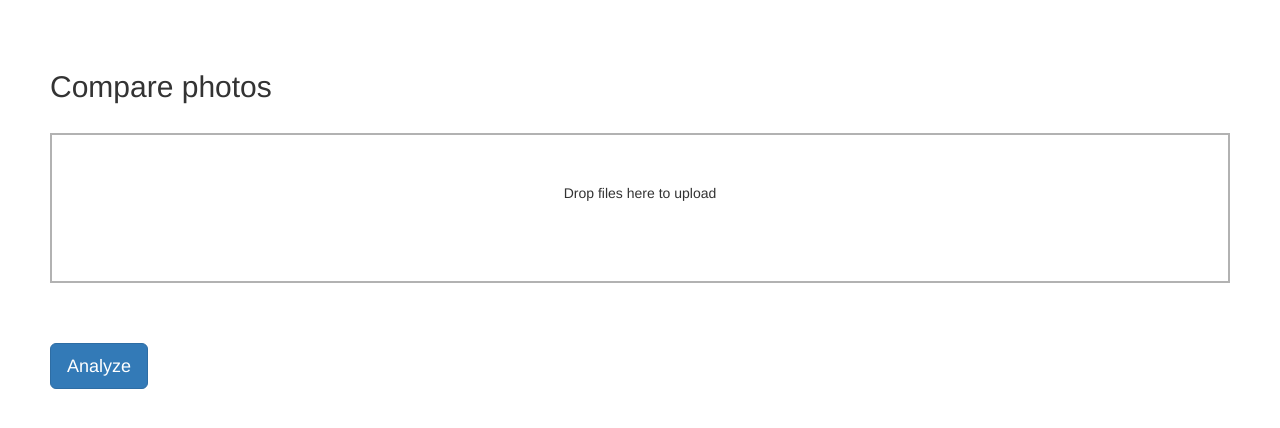
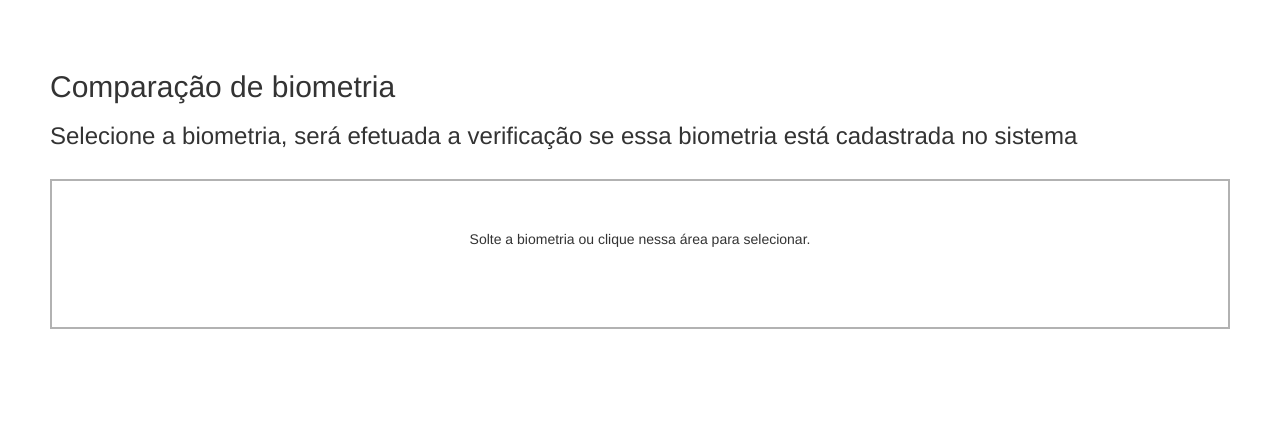
Before and after one commit to CarlosHVChaves/verificacao-biometria, a Flask app: page / in a window 1280 px wide. Shown: the top 428 px of the page. Run offline with Flask 2, Linux system fonts and the light colour scheme; parts of the project's set-up code (start-up, migrations or seed data) failed here and were passed over; some libraries are stand-ins or nearby versions.

Commit message:
Tradução para o idioma português
Efetuada a atualização para as respostas do sistema serem em português.

```diff
--- a/app.py
+++ b/app.py
@@ -9,7 +9,7 @@ from werkzeug.utils import secure_filename
 import json
 
 
-# os.chdir(r"D:\Documents\PycharmProjects\Bio Reader")
+os.chdir(r"D:\Documents\GitHub\verificacao_biometria")
 
 UPLOAD_FOLDER = 'uploads'
 ALLOWED_EXTENSIONS = {'txt', 'pdf', 'png', 'jpg', 'jpeg', 'gif', 'tif'}
@@ -101,11 +101,11 @@ def verification(get_name_upload, get_name_database):
     f, axarr = plt.subplots(1, 2)
     axarr[0].imshow(img4)
     axarr[1].imshow(img5)
-    # plt.show()
+    plt.show()
     # Plot matches
     img3 = cv2.drawMatches(img1, kp1, img2, kp2, matches, flags=2, outImg=None)
     plt.imshow(img3)
-    # plt.show()
+    plt.show()
 
     # Calcula Score
     score = 0
--- a/public/js/dropzone.js
+++ b/public/js/dropzone.js
@@ -139,17 +139,17 @@
         hiddenInputContainer: "body",
         capture: null,
         renameFilename: null,
-        dictDefaultMessage: "Drop files here to upload",
-        dictFallbackMessage: "Your browser does not support drag'n'drop file uploads.",
-        dictFallbackText: "Please use the fallback form below to upload your files like in the olden days.",
-        dictFileTooBig: "File is too big ({{filesize}}MiB). Max filesize: {{maxFilesize}}MiB.",
-        dictInvalidFileType: "You can't upload files of this type.",
-        dictResponseError: "Server responded with {{statusCode}} code.",
-        dictCancelUpload: "Cancel upload",
-        dictCancelUploadConfirmation: "Are you sure you want to cancel this upload?",
-        dictRemoveFile: "Remove file",
+        dictDefaultMessage: "Solte a biometria ou clique nessa área para selecionar.",
+        dictFallbackMessage: "Seu navegador não suporte uploads via arrastar e soltar.",
+        dictFallbackText: "Por favor, use o formulário substituto abaixo para selecionar a biometria.",
+        dictFileTooBig: "O arquivo da biometria é muito grande ({{filesize}}MiB). Max filesize: {{maxFilesize}}MiB.",
+        dictInvalidFileType: "Você não pode fazer upload de arquivos com essa extensão.",
+        dictResponseError: "Servidor respondeu com o código {{statusCode}} code.",
+        dictCancelUpload: "Cancelar verificarção",
+        dictCancelUploadConfirmation: "Tem certeza que deseja cancelar a verificação?",
+        dictRemoveFile: "Remover arquivo",
         dictRemoveFileConfirmation: null,
-        dictMaxFilesExceeded: "You can not upload any more files.",
+        dictMaxFilesExceeded: "Você não pode enviar mais arquivos.",
         accept: function(file, done) {
           return done();
         },
--- a/template/index.html
+++ b/template/index.html
@@ -7,7 +7,8 @@
 </head>
 <body>
   <!-- <h1><%= title %></h1> -->
-  <h2>Compare photos</h2>
+  <h2>Comparação de biometria</h2>
+  <h3>Selecione a biometria, será efetuada a verificação se essa biometria está cadastrada no sistema</h3>
   <br>
   <form action="/upload_file" class="dropzone">
     <div class="fallback">
@@ -16,7 +17,7 @@
   </form>
   <div id="result" class="row"></div>
   <br>
-  <button id="analyze-photo-btn" type="button" class="btn btn-primary btn-lg " data-loading-text="<i class='fa fa-circle-o-notch fa-spin'></i> Processing...">Analyze</button>
+  <!-- <button id="analyze-photo-btn" type="button" class="btn btn-primary btn-lg " data-loading-text="<i class='fa fa-circle-o-notch fa-spin'></i> Processing...">Analyze</button> -->
   <br>
  <link rel="stylesheet" href="https://maxcdn.bootstrapcdn.com/bootstrap/3.3.7/css/bootstrap.min.css">
   <script src="https://ajax.googleapis.com/ajax/libs/jquery/3.2.1/jquery.min.js"></script>
```
